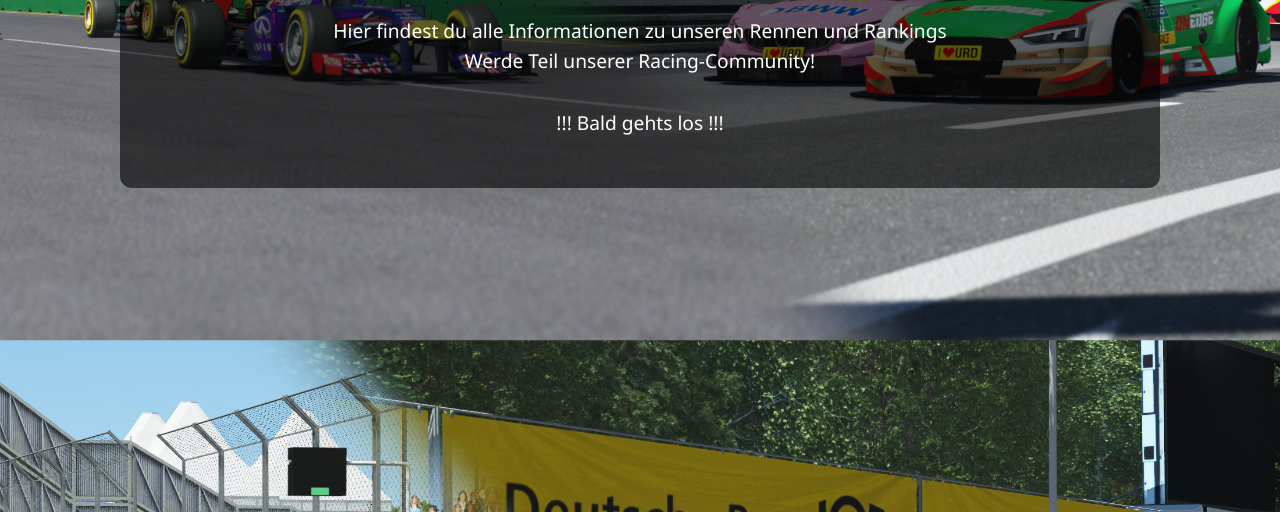
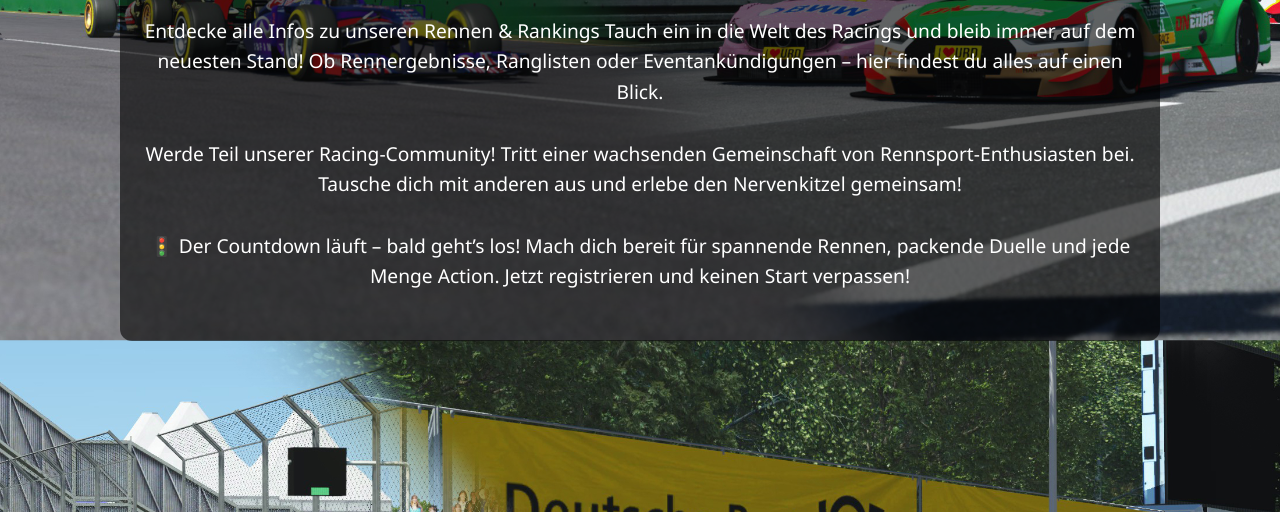
Before and after one commit to haxxprox/Haxx-Fun-Racing-League, a plain HTML site: page index.html in a window 1280 px wide. Shown: the part 288-800 px from the top of the page. Drawn offline with Linux system fonts and the light colour scheme.

Commit message:
Add files via upload

```diff
--- a/index.html
+++ b/index.html
@@ -56,6 +56,7 @@
                                     <li><a href="https://mega.nz/file/ZR8TlbBa#fFOmblIUGDQIzwlqqLDzoIBt_Xr5YYAeAHNOEeMQd-I" target="_blank">Bahrain</a></li>
                                     <li><a href="https://www.dropbox.com/scl/fi/ggvstpbfbrp7atvtusmq7/SRHF1_Jeddah.rfcmp?rlkey=opppq1wdk2l2ojtho79p6qluy&e=1&st=1x1r8aok&dl=0" target="_blank">Jeddah</a></li>
                                     <li><a href="https://www.dropbox.com/scl/fi/4awjqfcaw84cjpv4s8qru/SRHF1_Suzuka.rfcmp?rlkey=mrc7jedv7qtx07njrvgu0gtfx&e=1&dl=0" target="_blank">Suzuka</a></li>
+                                    <li><a href="https://steamcommunity.com/sharedfiles/filedetails/?id=1430926955&searchtext=t78" target="_blank">Hockenheimring</a></li>
                                 </ul>
                             </li>
                         </ul>
@@ -101,10 +102,17 @@
     <main>
         <h2>Willkommen in der Haxxprox TV Racing League!</h2>
         <p>
-            Hier findest du alle Informationen zu unseren Rennen und Rankings<br>
-            Werde Teil unserer Racing-Community!<br>
+            Entdecke alle Infos zu unseren Rennen & Rankings
+            Tauch ein in die Welt des Racings und bleib immer auf dem neuesten Stand!
+            Ob Rennergebnisse, Ranglisten oder Eventankündigungen – hier findest du alles auf einen Blick.<br>
             <br>
-            !!! Bald gehts los !!!
+            Werde Teil unserer Racing-Community!
+            Tritt einer wachsenden Gemeinschaft von Rennsport-Enthusiasten bei.
+            Tausche dich mit anderen aus und erlebe den Nervenkitzel gemeinsam!<br>
+            <br>
+            🚦 Der Countdown läuft – bald geht’s los!
+            Mach dich bereit für spannende Rennen, packende Duelle und jede Menge Action.
+            Jetzt registrieren und keinen Start verpassen!
         </p>
     </main>
 </body>
```
Also changed, not shown: fahrerlager2025.html (+1 -0 lines), fahrerwertung2025.html (+1 -0 lines), kalender2025.html (+1 -0 lines), teamwertung2025.html (+1 -0 lines).
